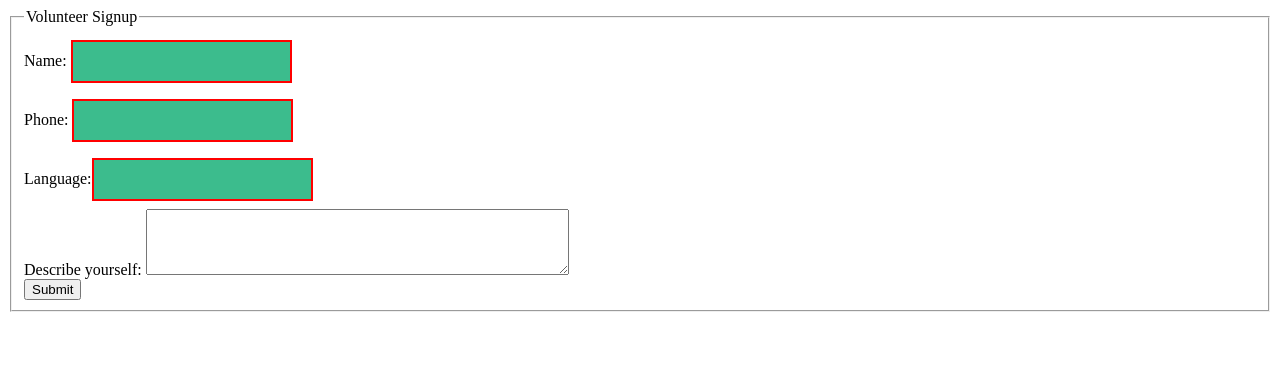
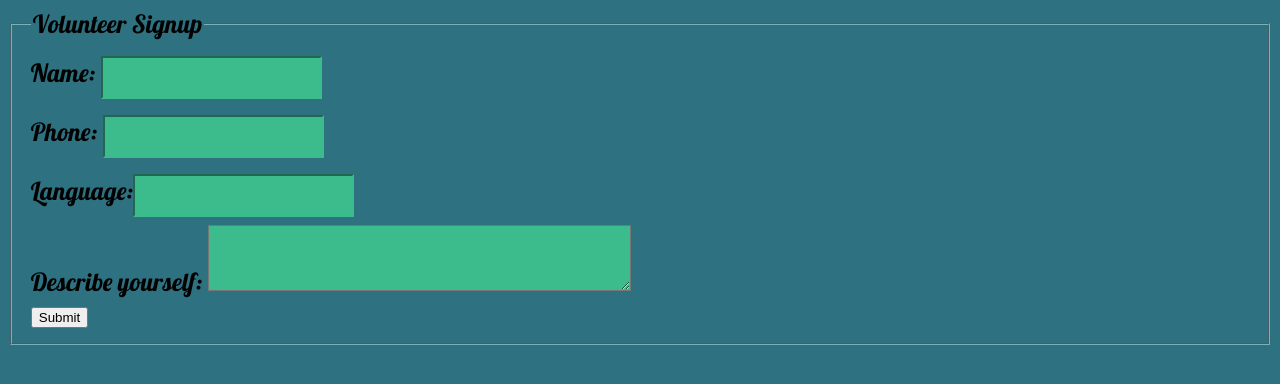
Before and after one commit to sborland/HackUCSC2016-Support, a Flask app: page /hello/ in a window 1280 px wide. Shown: the top 384 px of the page. Run offline with Flask 2, Linux system fonts and the light colour scheme.

Commit message:
changed css

```diff
--- a/static/form.css
+++ b/static/form.css
@@ -1,6 +1,23 @@
 input[type=text] {
     padding: 12px 20px;
     margin: 8px 0;
-    border: 2px solid red;
     background-color: #3CBC8D;
+    border-color: #3CBC8D;
 }
+
+fieldset {
+	border-color: #7AAFBB;
+}
+
+textarea{
+	background-color: #3CBC8D;
+}
+
+.form{
+	font-family: 'Lobster', cursive;
+	font-size: 25px;
+}
+
+body {
+	background-color: #2E7282;
+}
--- a/templates/signup.html
+++ b/templates/signup.html
@@ -7,11 +7,12 @@
     <title>People4People | Volunteer Sign Up</title>
     <!-- <link rel="stylesheet" href="css/foundation.css" />
     <link rel="stylesheet" href="css/app.css" /> -->
+    <link href='https://fonts.googleapis.com/css?family=Lobster' rel='stylesheet' type='text/css'>
     <link rel="stylesheet" type="text/css" href="{{ url_for('static', filename='form.css') }}">
   </head>
  <body>
 
-
+<div class = "form">
 <form action="/signup" method="post">
   <fieldset>
     <legend>Volunteer Signup</legend>
@@ -22,6 +23,7 @@
     <input type="submit">
   </fieldset>
 </form>
+</div>
 
 
     <script src="js/vendor/jquery.min.js"></script>
```
